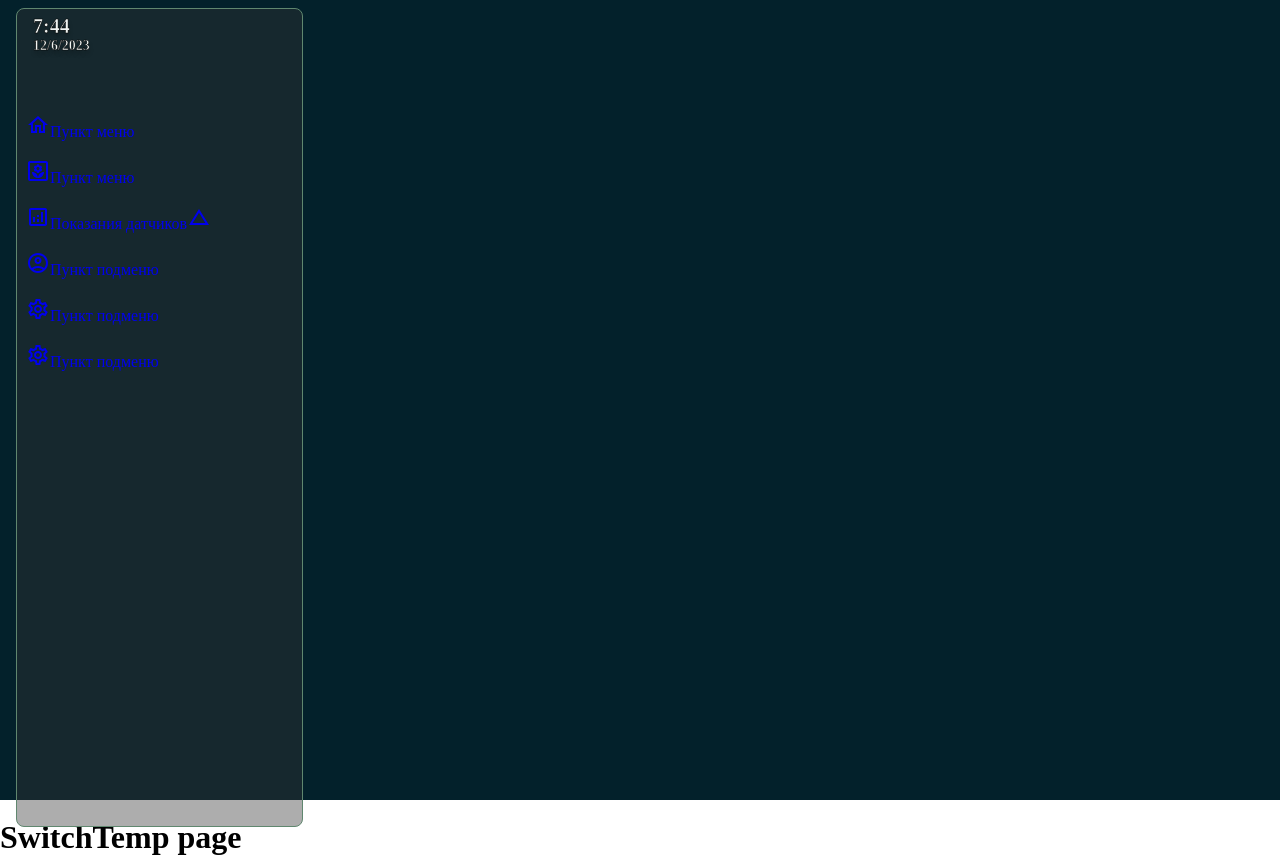
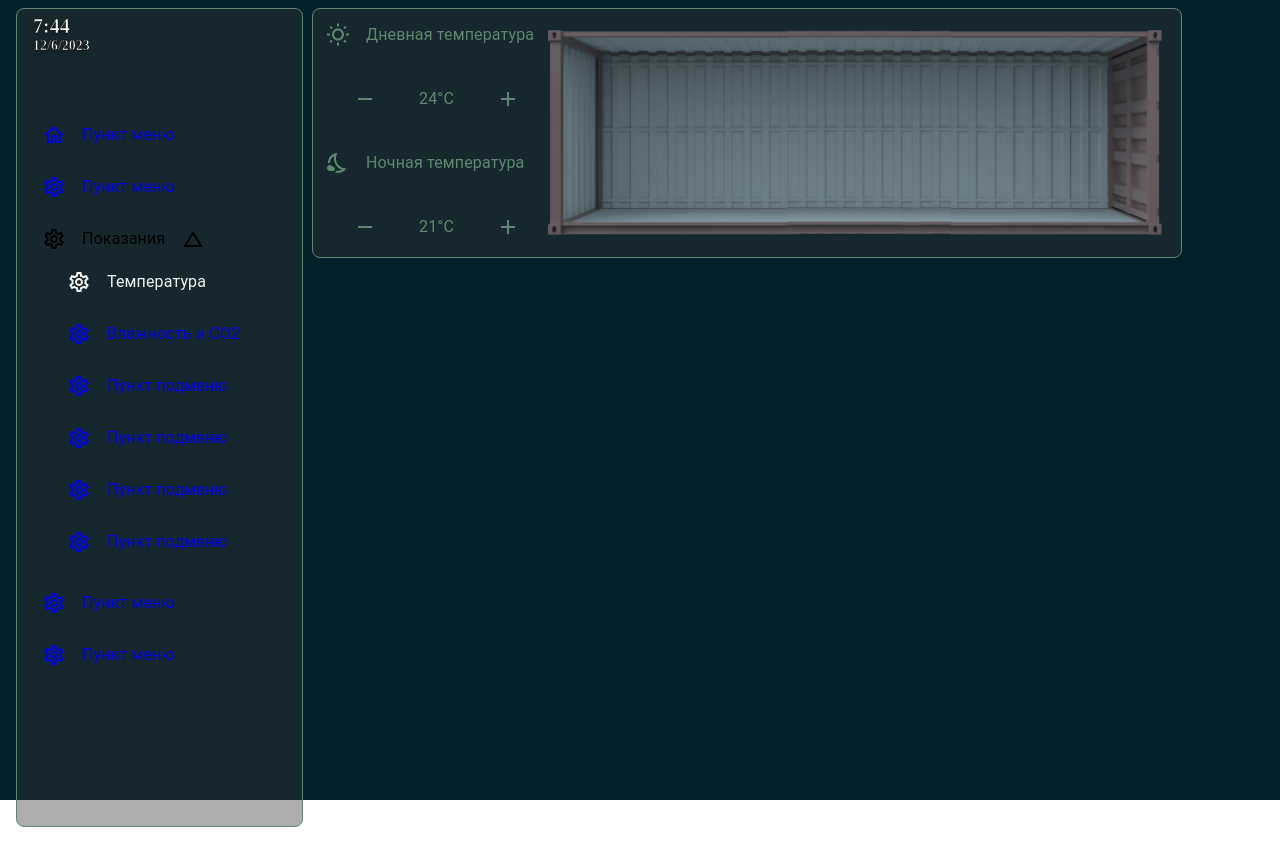
Before and after one commit to x3m4ikc/nav, a React (Create React App) app: page /switch-temp in a window 1280 px wide. After the commit the page ends 827 px from the top, so only its background shows below. Built offline with nearby package versions, Linux system fonts and the light colour scheme.

Commit message:
Start TopBar Component

```diff
--- a/src/Components/Sidebar/Sidebarv2.css
+++ b/src/Components/Sidebar/Sidebarv2.css
@@ -64,3 +64,8 @@ a {
 .submenu {
     padding: 8px;
 }
+
+.active {
+    color: #F0F4F2;
+
+}
--- a/src/Components/Sidebar/Sidebarv2.js
+++ b/src/Components/Sidebar/Sidebarv2.js
@@ -9,6 +9,8 @@ import ChangeHistoryOutlinedIcon from '@mui/icons-material/ChangeHistoryOutlined
 import { Typography } from '@mui/material';
 
 const Sidebar = () =>  {
+
+    // Background к активной ссылке
 
     const { isSubMenuOpen, toggleSubMenu} = useSubmenu();
     const setActive = ({isActive}) => isActive ? 'active' : 'nav-item';
@@ -29,7 +31,7 @@ const Sidebar = () =>  {
                     </NavLink>
                 </li>
                 <li className='navigation-item'>
-                    <NavLink to='/settings' className={setActive}>
+                    <NavLink to='/account' className={setActive}>
                         <div className='list-item'>
                             <SettingsOutlinedIcon className='nav-icon'/>
                             <Typography variant='body1' className='nav-text'>Пункт меню</Typography>
@@ -37,16 +39,18 @@ const Sidebar = () =>  {
                     </NavLink>
                 </li>
                 <li className='navigation-item'>
-                    <NavLink className={setActive}>
+                    {/* <NavLink className=''> */}
+                    <div className='nav-item'>
                         <div className='list-item'>
                             <SettingsOutlinedIcon className='nav-icon'/>
                             <Typography variant='body1' className='nav-text'>Показания</Typography>
                             <ChangeHistoryOutlinedIcon className='nav-text'/>
                         </div>
-                    </NavLink>
+                    </div>
+                    {/* </NavLink> */}
                     <ul className={`sumbenu ${isSubMenuOpen ? 'open' : '' }`}>
                         <li className='navigation-item'>
-                         <NavLink to='/settings' className={setActive}>
+                         <NavLink to='/switch-temp' className={setActive}>
                             <div className='list-item'>
                                 <SettingsOutlinedIcon className='nav-icon'/>
                                 <Typography variant='body1' className='nav-text'>Температура</Typography>
@@ -54,7 +58,7 @@ const Sidebar = () =>  {
                          </NavLink>
                         </li>
                         <li className='navigation-item'>
-                         <NavLink to='/settings' className={setActive}>
+                         <NavLink to='/switch-water' className={setActive}>
                             <div className='list-item'>
                                 <SettingsOutlinedIcon className='nav-icon'/>
                                 <Typography variant='body1' className='nav-text'>Влажность и CO2</Typography>
@@ -62,7 +66,7 @@ const Sidebar = () =>  {
                          </NavLink>
                         </li>
                         <li className='navigation-item'>
-                         <NavLink to='/settings' className={setActive}>
+                         <NavLink to='/account' className={setActive}>
                             <div className='list-item'>
                                 <SettingsOutlinedIcon className='nav-icon'/>
                                 <Typography variant='body1' className='nav-text'>Пункт подменю</Typography>
@@ -70,7 +74,7 @@ const Sidebar = () =>  {
                          </NavLink>
                         </li>
                         <li className='navigation-item'>
-                         <NavLink to='/settings' className={setActive}>
+                         <NavLink to='/account' className={setActive}>
                             <div className='list-item'>
                                 <SettingsOutlinedIcon className='nav-icon'/>
                                 <Typography variant='body1' className='nav-text'>Пункт подменю</Typography>
@@ -78,7 +82,7 @@ const Sidebar = () =>  {
                          </NavLink>
                         </li>
                         <li className='navigation-item'>
-                         <NavLink to='/settings' className={setActive}>
+                         <NavLink to='/account' className={setActive}>
                             <div className='list-item'>
                                 <SettingsOutlinedIcon className='nav-icon'/>
                                 <Typography variant='body1' className='nav-text'>Пункт подменю</Typography>
@@ -86,7 +90,7 @@ const Sidebar = () =>  {
                          </NavLink>
                         </li>
                         <li className='navigation-item'>
-                         <NavLink to='/settings' className={setActive}>
+                         <NavLink to='/account' className={setActive}>
                             <div className='list-item'>
                                 <SettingsOutlinedIcon className='nav-icon'/>
                                 <Typography variant='body1' className='nav-text'>Пункт подменю</Typography>
@@ -96,7 +100,7 @@ const Sidebar = () =>  {
                     </ul>
                 </li>
                 <li className='navigation-item'>
-                    <NavLink to='/settings' className={setActive}>
+                    <NavLink to='/account' className={setActive}>
                         <div className='list-item'>
                             <SettingsOutlinedIcon className='nav-icon'/>
                             <Typography variant='body1' className='nav-text'>Пункт меню</Typography>
--- /dev/null
+++ b/src/Components/TopBar/TopBar.css
@@ -0,0 +1,60 @@
+.topbar {
+    height: 248px;
+    width: 868px;
+    margin-top: 8px;
+    margin-left: 25px;
+    border: 1px solid #60876F;
+    border-radius: 8px;
+    background: rgba(51, 51, 51, 0.40);
+    color: #60876F;
+    display: flex;
+}
+
+.icon-with-text {
+    display: flex;
+}
+
+.icon-with-text-night {
+    display: flex;
+    margin-top: 40px;
+}
+
+.switch-bar {
+    display: flex;
+    margin-top: 40px;
+}
+
+.temp-changer {
+    margin-left: 13px;
+    margin-top: 14px;
+}
+
+.temp-text {
+    padding-left: 16px;
+}
+
+.minus {
+    padding-left: 27px;
+}
+
+.switch-text {
+    padding-left: 42px;
+}
+
+.plus {
+    padding-left: 42px;
+}
+
+.container-image {
+    width: 614px;
+    height: 215px;
+    margin-left: 14px;
+    margin-top: 16px;
+}
+
+.container-image-water {
+    width: 614px;
+    height: 215px;
+    margin-top: 16px;
+    margin-left: 245px;
+}
--- /dev/null
+++ b/src/Components/TopBar/TopBar.js
@@ -0,0 +1,52 @@
+import { Box, Typography } from '@mui/material';
+import './TopBar.css'
+import WbSunnyOutlinedIcon from '@mui/icons-material/WbSunnyOutlined';
+import NightsStayOutlinedIcon from '@mui/icons-material/NightsStayOutlined';
+import RemoveOutlinedIcon from '@mui/icons-material/RemoveOutlined';
+import AddOutlinedIcon from '@mui/icons-material/AddOutlined';
+import image_2 from '../../static/images/Container_2.png';
+import { useLocation } from 'react-router-dom';
+
+const TopBar = () => {
+
+    const { pathname } = useLocation();
+
+    return (
+        pathname === '/switch-temp' ? (
+
+        <Box className="topbar">
+            <Box className='temp-changer'>
+                <Box className='day-temp'>
+                    <div className='icon-with-text'>
+                        <WbSunnyOutlinedIcon className='temp-icon'/>
+                        <Typography className='temp-text'>Дневная температура</Typography>
+                    </div>
+                    <div className='switch-bar'>
+                        <RemoveOutlinedIcon className='minus'/>
+                        <Typography className='switch-text'>24°С</Typography>
+                        <AddOutlinedIcon className='plus'/>
+                    </div>
+                </Box>
+                <Box className='night-temp'>
+                    <div className='icon-with-text-night'>
+                        <NightsStayOutlinedIcon className='temp-icon'/>
+                        <Typography className='temp-text'>Ночная температура</Typography>
+                    </div>
+                    <div className='switch-bar'>
+                        <RemoveOutlinedIcon className='minus'/>
+                        <Typography className='switch-text'>21°С</Typography>
+                        <AddOutlinedIcon className='plus'/>
+                    </div>
+                </Box>
+            </Box>
+            <img src={image_2} alt='Container_image' className='container-image'/>
+        </Box>
+        ) : (
+            <Box className="topbar">
+            <img src={image_2} alt='Container_image' className='container-image-water'/>
+        </Box>
+        )
+    )
+}
+
+export default TopBar;
--- a/src/pages/Accont/Accont.js
+++ b/src/pages/Accont/Accont.js
@@ -1,4 +1,4 @@
-import Sidebar from '../../Components/Sidebar/Sidebar';
+import Sidebar from '../../Components/Sidebar/Sidebarv2';
 
 const Account = () => {
     return (
--- a/src/pages/Home/Home.js
+++ b/src/pages/Home/Home.js
@@ -1,4 +1,4 @@
-import Sidebar from '../../Components/Sidebar/Sidebar';
+import Sidebar from '../../Components/Sidebar/Sidebarv2';
 
 const Home = () => {
     return (
--- a/src/pages/SelectProgram/SelectProgram.js
+++ b/src/pages/SelectProgram/SelectProgram.js
@@ -1,4 +1,4 @@
-import Sidebar from '../../Components/Sidebar/Sidebar';
+import Sidebar from '../../Components/Sidebar/Sidebarv2';
 
 const SelectProgram = () => {
     return (
--- a/src/pages/switches/SwitchAir.js
+++ b/src/pages/switches/SwitchAir.js
@@ -1,4 +1,4 @@
-import Sidebar from '../../Components/Sidebar/Sidebar';
+import Sidebar from '../../Components/Sidebar/Sidebarv2';
 
 const SwitchAir = () => {
     return (
--- a/src/pages/switches/SwitchEnergy.js
+++ b/src/pages/switches/SwitchEnergy.js
@@ -1,4 +1,4 @@
-import Sidebar from '../../Components/Sidebar/Sidebar';
+import Sidebar from '../../Components/Sidebar/Sidebarv2';
 
 const SwitchEnergy = () => {
     return (
--- a/src/pages/switches/SwitchTemp.js
+++ b/src/pages/switches/SwitchTemp.js
@@ -1,11 +1,13 @@
-import Sidebar from '../../Components/Sidebar/Sidebar';
+import Sidebar from '../../Components/Sidebar/Sidebarv2';
+import TopBar from '../../Components/TopBar/TopBar';
+import { Box } from '@mui/material';
 
 const SwitchTemp = () => {
     return (
-        <div>
+        <Box sx={{ display: 'flex'}}>
             <Sidebar />
-            <h1>SwitchTemp page</h1>
-        </div>
+            <TopBar/>
+        </Box>
     )
 }
 
--- a/src/pages/switches/SwitchWater.js
+++ b/src/pages/switches/SwitchWater.js
@@ -1,11 +1,13 @@
-import Sidebar from '../../Components/Sidebar/Sidebar';
+import Sidebar from '../../Components/Sidebar/Sidebarv2';
+import TopBar from '../../Components/TopBar/TopBar';
+import { Box } from '@mui/material';
 
 const SwitchWater = () => {
     return (
-        <div>
+        <Box sx={{ display: 'flex'}}>
             <Sidebar />
-            <h1>SwitchWater page</h1>
-        </div>
+            <TopBar/>
+        </Box>
     )
 }
 
```
Also changed, not shown: src/Components/Sidebar/Sidebar.css (+1 -25 lines), src/static/images/Container_2.png (added).
